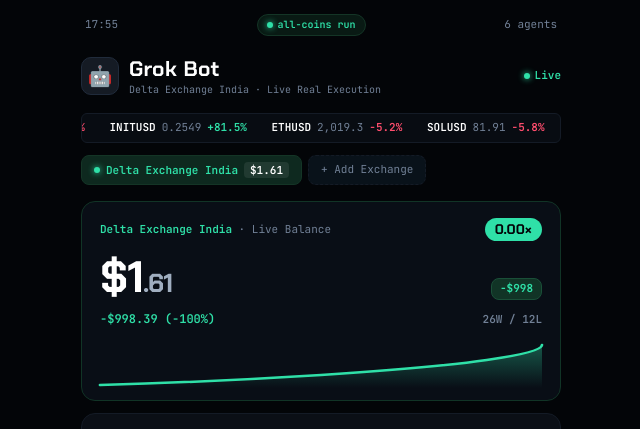
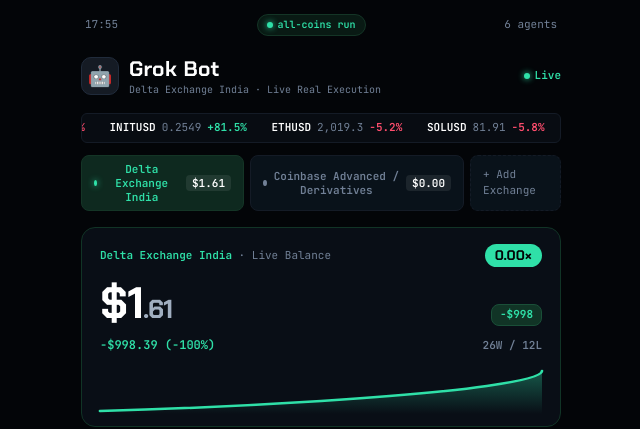
Before and after one commit to indiantrader803-bot/GrokTradeingBrain, a FastAPI app: template dashboard/templates/index.html in a window 1280 px wide. Shown: the top 429 px of the page, without its empty margins (319-959 px from the left). Run offline with FastAPI, Linux system fonts and the light colour scheme; the template is opened without the code that fills it, so the values that code supplies are empty.

Commit message:
Integrate Coinbase CDP Advanced Trade and multi-exchange tab switching

```diff
--- a/app/main.py
+++ b/app/main.py
@@ -109,6 +109,14 @@ async def lifespan(app: FastAPI):
                 log.warning("Could not pre-fetch live equity: %s", e)
     else:
         log.info("Delta Exchange India adapter not activated (DELTA_INDIA_API_KEY or DELTA_INDIA_API_SECRET not set in .env)")
+
+    # Coinbase Advanced / Derivatives Integration
+    from adapters.coinbase_adapter import CoinbaseAdapter
+    cb_key = os.getenv("COINBASE_API_KEY", "organizations/6d27216d-8101-495c-b234-352cf7881f1d/apiKeys/ba871b98-8766-4869-914b-80fbd3740042").strip()
+    cb_sec = os.getenv("COINBASE_API_SECRET", "t9ZPhTag67jqCUorAIj+8QrSSOsgG6PB0pwErxuYacukDTvc5AoDpYJxFN4M0aNfSpO3e2ODXQOuOjQFsyws0Q==").strip()
+    if cb_key and cb_sec:
+        adapters["coinbase"] = CoinbaseAdapter(api_key=cb_key, api_secret=cb_sec)
+        log.info("Coinbase Advanced Trade adapter registered (CDP Key configured)")
 
     # Only fallback to paper if in DEMO mode or no real exchange configured
     if trading_mode == TradingMode.DEMO or not adapters:
@@ -488,6 +496,12 @@ async def restart_system():
         base_url=delta_url
     )
     adapters["delta"] = delta_adapter
+
+    cb_key = os.getenv("COINBASE_API_KEY", "organizations/6d27216d-8101-495c-b234-352cf7881f1d/apiKeys/ba871b98-8766-4869-914b-80fbd3740042").strip()
+    cb_sec = os.getenv("COINBASE_API_SECRET", "t9ZPhTag67jqCUorAIj+8QrSSOsgG6PB0pwErxuYacukDTvc5AoDpYJxFN4M0aNfSpO3e2ODXQOuOjQFsyws0Q==").strip()
+    if cb_key and cb_sec:
+        from adapters.coinbase_adapter import CoinbaseAdapter
+        adapters["coinbase"] = CoinbaseAdapter(api_key=cb_key, api_secret=cb_sec)
     try:
         live_eq = await delta_adapter.get_equity()
         if live_eq > 0:
--- a/core/orchestrator.py
+++ b/core/orchestrator.py
@@ -535,15 +535,38 @@ class MasterOrchestrator:
         if net_equity > 0:
             base_status["equity"] = round(net_equity, 2)
         base_status["adapters_present"] = list(self.adapters.keys())
+
+        # Multi-exchange dictionary
+        exchanges_data = {
+            "delta": {
+                "name": "Delta Exchange India",
+                "net_equity": net_equity,
+                "available_cash": available_balance,
+                "wallets": wallet_balances,
+                "open_positions": exchange_positions,
+                "open_positions_count": len(exchange_positions)
+            }
+        }
+
+        if "coinbase" in self.adapters:
+            cb_adapter = self.adapters["coinbase"]
+            cb_eq = 0.0
+            try:
+                cb_eq = await cb_adapter.get_equity()
+            except Exception:
+                pass
+            exchanges_data["coinbase"] = {
+                "name": "Coinbase Advanced / Derivatives",
+                "net_equity": cb_eq,
+                "available_cash": cb_eq,
+                "wallets": {"USD": {"balance": cb_eq, "available": cb_eq, "inr": cb_eq * 85.0}},
+                "open_positions": [],
+                "open_positions_count": 0
+            }
+
+        base_status["exchanges"] = exchanges_data
         base_status["debug_msg"] = str(getattr(self, "_last_ex_error", "OK"))
-        base_status["exchange"] = {
-            "name": "Delta Exchange India",
-            "net_equity": net_equity,
-            "available_cash": available_balance,
-            "wallets": wallet_balances,
-            "open_positions": exchange_positions,
-            "open_positions_count": len(exchange_positions)
-        }
+        base_status["exchange"] = exchanges_data["delta"]
         return base_status
 
     def set_weekend_flags(
--- a/dashboard/templates/index.html
+++ b/dashboard/templates/index.html
@@ -680,6 +680,12 @@ body {
 </div>
 
 <script>
+let selectedExchangeKey = 'delta';
+function selectExchangeTab(key) {
+  selectedExchangeKey = key;
+  fetchStatus();
+}
+
 function updateClock() {
   const d = new Date();
   const hrs = String(d.getHours()).padStart(2, '0');
@@ -697,15 +703,42 @@ async function fetchStatus() {
 
     const stats = data.agent_stats || {};
     const ex = data.exchange || {};
+    const exchanges = data.exchanges || {};
 
-    // Always prioritize the 100% REAL live exchange balance directly from Delta
-    const realLiveEquity = (ex.net_equity !== undefined && ex.net_equity > 0) ? ex.net_equity : ((data.equity && data.equity !== 1000.0) ? data.equity : 1.61);
-    const exName = ex.name || data.exchange_name || 'Delta Exchange India';
+    // Render exchange tabs dynamically
+    if (Object.keys(exchanges).length > 0) {
+      const tabsBar = document.getElementById('exchange-tabs-bar');
+      if (tabsBar) {
+        let tabsHtml = '';
+        for (const [key, exItem] of Object.entries(exchanges)) {
+          const isActive = (selectedExchangeKey === key) || (!selectedExchangeKey && key === 'delta');
+          const activeBg = isActive ? '#0e291f' : '#09121a';
+          const activeColor = isActive ? 'var(--green)' : 'var(--dim)';
+          const activeBorder = isActive ? '#143526' : 'var(--card-border)';
+          const bal = (exItem.net_equity !== undefined && exItem.net_equity > 0) ? exItem.net_equity : (key === 'delta' ? 1.61 : 0.0);
+          tabsHtml += `
+            <button onclick="selectExchangeTab('${key}')" class="exchange-tab-btn ${isActive ? 'active' : ''}" style="background:${activeBg};color:${activeColor};border:1px solid ${activeBorder};padding:6px 12px;border-radius:8px;font-family:var(--mono);font-size:11px;font-weight:600;display:flex;align-items:center;gap:6px;cursor:pointer">
+              <span class="pulse-dot" style="${isActive ? '' : 'background:var(--dim);box-shadow:none'}"></span>
+              <span>${exItem.name}</span>
+              <span style="color:#fff;background:rgba(255,255,255,0.08);padding:1px 6px;border-radius:4px">$${bal.toFixed(2)}</span>
+            </button>
+          `;
+        }
+        tabsHtml += `
+          <a href="/api-keys" style="background:#09121a;color:var(--dim);border:1px dashed var(--card-border);padding:6px 12px;border-radius:8px;font-family:var(--mono);font-size:11px;text-decoration:none;display:flex;align-items:center;gap:4px">
+            <span>+ Add Exchange</span>
+          </a>
+        `;
+        tabsBar.innerHTML = tabsHtml;
+      }
+    }
+
+    const currentEx = (selectedExchangeKey && exchanges[selectedExchangeKey]) ? exchanges[selectedExchangeKey] : ex;
+    const realLiveEquity = (currentEx.net_equity !== undefined && currentEx.net_equity > 0) ? currentEx.net_equity : (selectedExchangeKey === 'coinbase' ? 0.0 : 1.61);
+    const exName = currentEx.name || data.exchange_name || 'Delta Exchange India';
 
     document.getElementById('exchange-badge').textContent = `${exName} · Live Real Execution`;
     document.getElementById('card-exchange-title').textContent = exName;
-    if (document.getElementById('tab-ex-name')) document.getElementById('tab-ex-name').textContent = exName;
-    if (document.getElementById('tab-ex-bal')) document.getElementById('tab-ex-bal').textContent = `$${realLiveEquity.toFixed(2)}`;
 
     const initialEq = stats.initial_equity > 0 ? stats.initial_equity : realLiveEquity;
     const profitUsd = realLiveEquity - initialEq;
```
